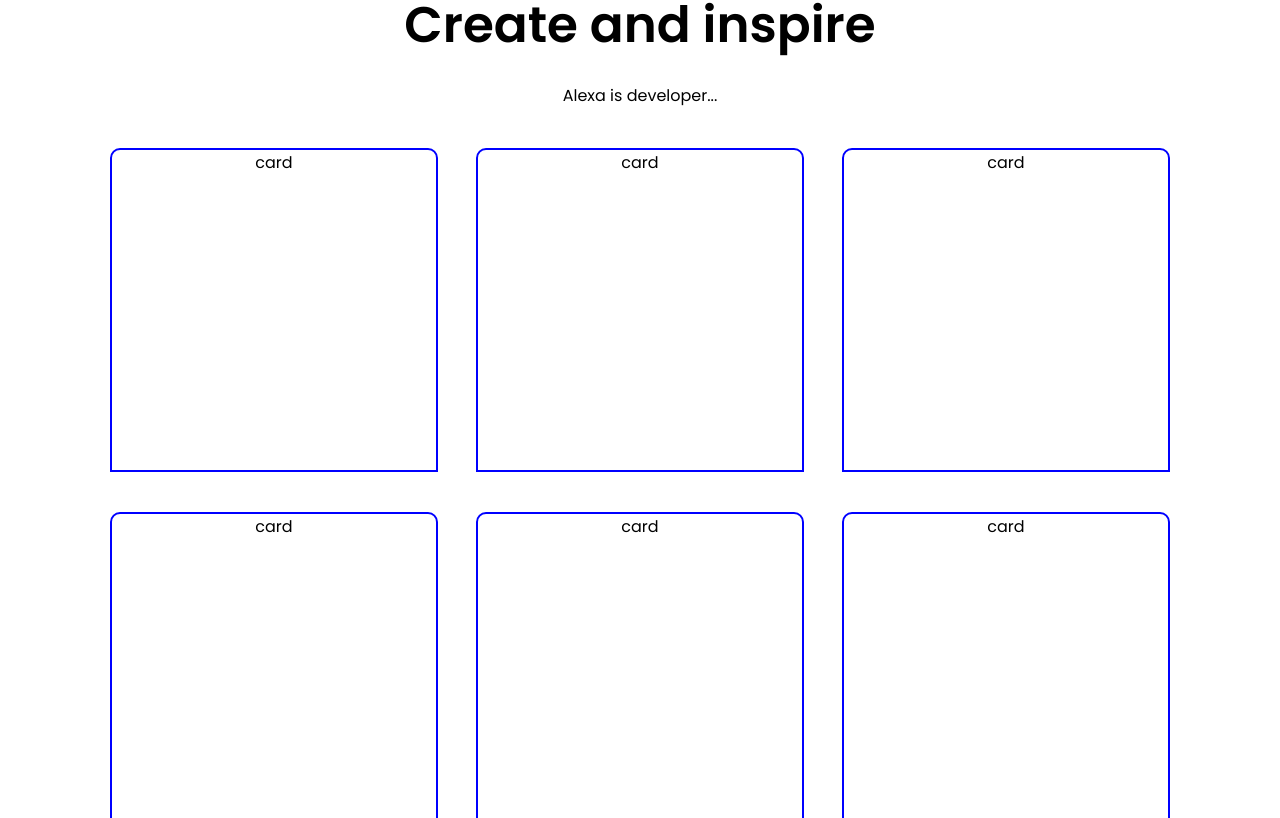
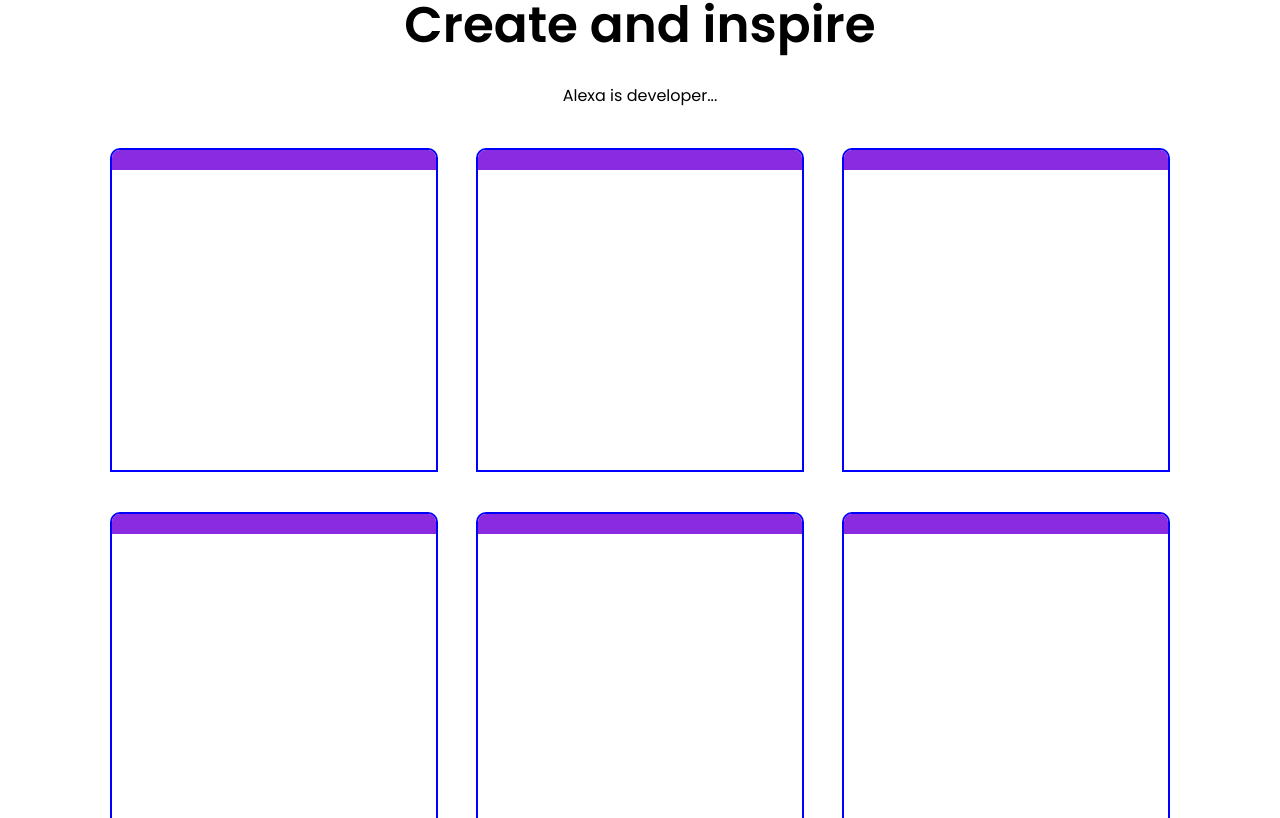
Before and after one commit to snowleopardAlexa/react-portfolio-2021, a React (Create React App) app: page / in a window 1280 px wide. Shown: the part 1662-2480 px from the top of the page. Built offline with nearby package versions, Linux system fonts and the light colour scheme.

Commit message:
add styles product

```diff
--- a/src/components/Product/Product.jsx
+++ b/src/components/Product/Product.jsx
@@ -5,7 +5,11 @@ import './product.css';
 const Product = () => {
     return (
         <div className="product">
-card
+           <div className="p-browser">
+               <div className="p-circle"></div>
+               <div className="p-circle"></div>
+               <div className="p-circle"></div>
+           </div>
         </div>
     )
 }
--- a/src/components/Product/product.css
+++ b/src/components/Product/product.css
@@ -6,3 +6,17 @@
     border-radius: 10px 10px 0px 0px;
     overflow: hidden;
 }
+
+.p-browser {
+    height: 20px;
+    background-color: blueviolet;
+    display: flex;
+    align-items: center;
+}
+
+.p-circle {
+    width: 6px;
+    height: 6px;
+    margin: 3px;
+    background-color: 50%;
+}
```
